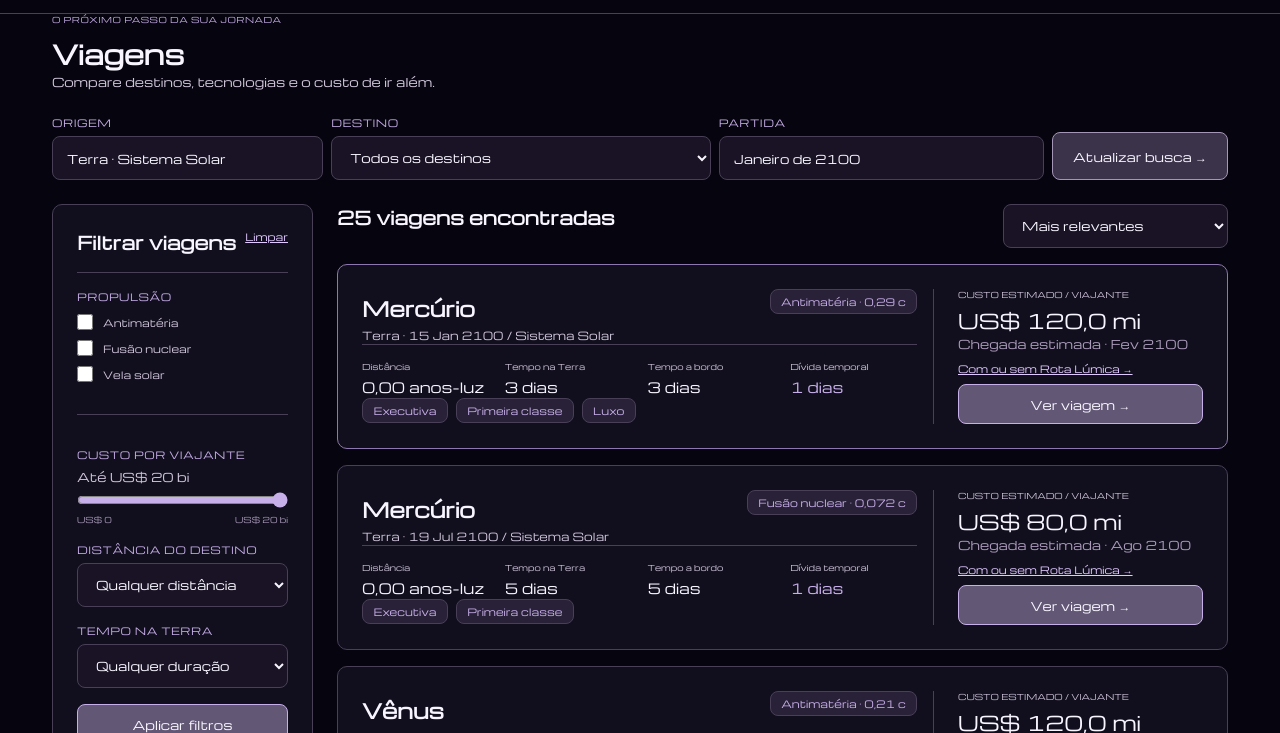
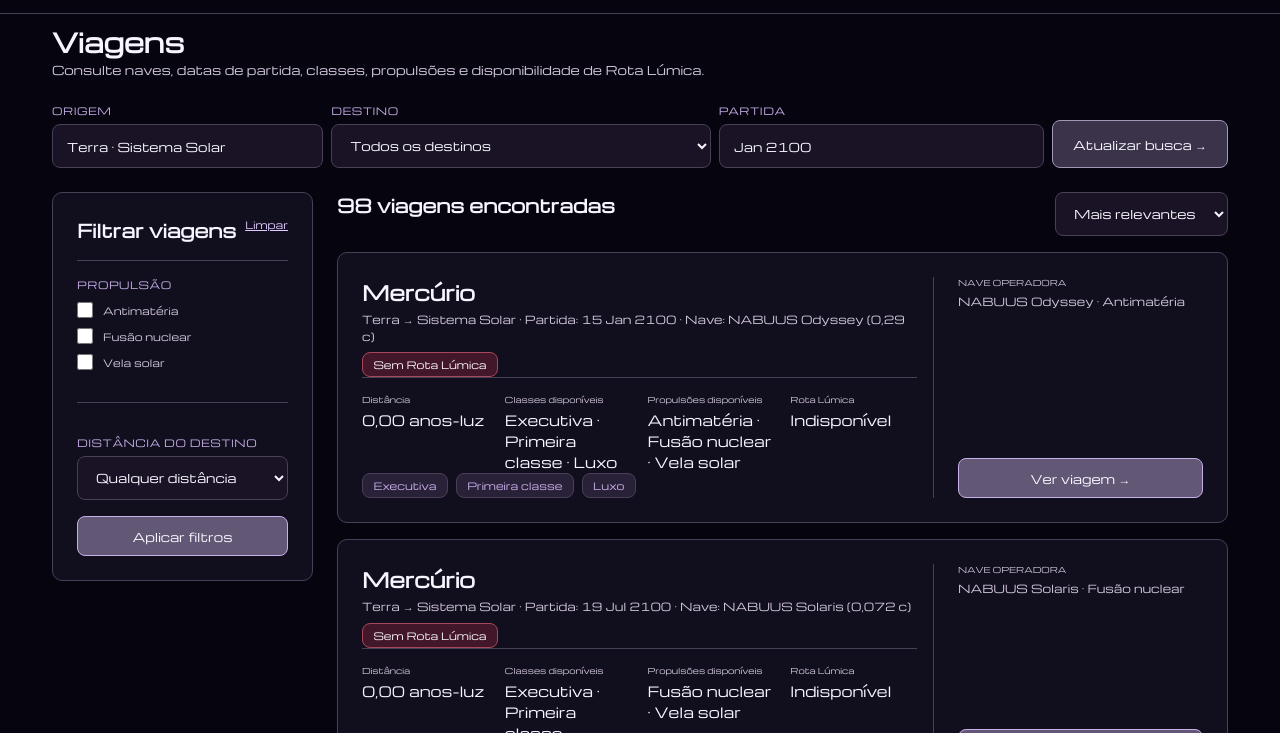
Before and after one commit to Gabriel-Andrioli/Nabuus, a plain HTML site: page frontend/pages/resultados.html in a window 1280 px wide. Shown: the part 67-800 px from the top of the page. Drawn offline with nearby package versions, Linux system fonts and the light colour scheme.

Commit message:
feat(frontend): simplifica cards de resultados e preserva busca ativa

```diff
--- a/frontend/js/views/resultados-view.js
+++ b/frontend/js/views/resultados-view.js
@@ -1,91 +1,123 @@
-import { lerEstado } from '../services/api-client.js';
+import { lerEstado, lerUltimaBusca, salvarUltimaBusca } from '../services/api-client.js';
 import { atualizarSelecaoAtual } from '../services/passagens-service.js';
 import { criarElemento, limparElemento } from '../utils/dom-seguro.js';
 import { filtrarViagens, ordenarViagens } from '../utils/filtros-viagem.js';
-import { formatarAnos, formatarCreditos, formatarDistanciaAnosLuz, formatarVelocidadeC } from '../utils/formatadores.js';
+import { formatarDistanciaAnosLuz, formatarVelocidadeC } from '../utils/formatadores.js';
 import { renderizarBarraNavegacao, renderizarEstado } from './navegacao-comum.js';
 
 function inicializarResultados() {
   renderizarBarraNavegacao('navbar-principal', { prefixo: '../' });
 
   const selectDestino = document.getElementById('busca-destino');
+  const inputPartida = document.getElementById('busca-partida');
   const listaViagensEl = document.getElementById('lista-viagens');
   const contadorEl = document.getElementById('contador-viagens');
   const chipsEl = document.getElementById('chips-filtros');
-  const filtroCusto = document.getElementById('filtro-custo');
-  const textoLimiteCusto = document.getElementById('texto-limite-custo');
   const filtroDistancia = document.getElementById('filtro-distancia');
-  const filtroTempo = document.getElementById('filtro-tempo');
   const selectOrdenacao = document.getElementById('select-ordenacao');
-  const modalComparacao = document.getElementById('modal-comparacao');
 
   const estado = lerEstado();
+
+  for (const sistema of estado.sistemas) {
+    const planetasDoSistema = estado.planetas.filter((p) => p.sistemaId === sistema.id && p.nome !== 'Terra');
+    if (planetasDoSistema.length > 1) {
+      selectDestino.appendChild(
+        criarElemento('option', {
+          text: `${sistema.nome} (Todo o sistema)`,
+          attrs: { value: sistema.nome },
+        })
+      );
+    }
+  }
+
   for (const planeta of estado.planetas) {
     if (planeta.nome === 'Terra') {
       continue;
     }
-    selectDestino.appendChild(criarElemento('option', { text: planeta.nome, attrs: { value: planeta.nome } }));
+    selectDestino.appendChild(
+      criarElemento('option', {
+        text: `${planeta.nome} (${planeta.sistemaNome})`,
+        attrs: { value: planeta.nome },
+      })
+    );
+  }
+
+  function aplicarEstadoNosControles(busca) {
+    selectDestino.value = busca.destino || '';
+    inputPartida.value = busca.partida || 'Jan 2100';
+    filtroDistancia.value = busca.distanciaMaximaAl || 'Infinity';
+    selectOrdenacao.value = busca.ordenacao || 'relevancia';
+    const propSelecionadas = busca.propulsoes || [];
+    for (const chk of document.querySelectorAll('input[name="propulsao"]')) {
+      chk.checked = propSelecionadas.includes(chk.value);
+    }
   }
 
   const params = new URLSearchParams(window.location.search);
-  if (params.get('destino')) {
-    selectDestino.value = params.get('destino');
-  }
-  if (params.get('partida')) {
-    document.getElementById('busca-partida').value = params.get('partida');
+  const veioComParametros = params.has('novaBusca')
+    || params.has('destino')
+    || params.has('partida')
+    || params.has('propulsao')
+    || params.has('distancia')
+    || params.has('ordenacao');
+
+  if (veioComParametros) {
+    const propParam = params.getAll('propulsao').filter(Boolean);
+    const buscaInicial = {
+      destino: params.get('destino') || '',
+      partida: params.get('partida') || 'Jan 2100',
+      propulsoes: propParam,
+      distanciaMaximaAl: params.get('distancia') || 'Infinity',
+      ordenacao: params.get('ordenacao') || 'relevancia',
+    };
+    aplicarEstadoNosControles(buscaInicial);
+    salvarUltimaBusca(buscaInicial);
+  } else {
+    aplicarEstadoNosControles(lerUltimaBusca());
   }
 
-  function abrirModalComparacao(viagem) {
-    const sub = document.getElementById('subtitulo-modal-comparar');
-    const grid = document.getElementById('conteudo-modal-comparar');
-    sub.textContent = `${viagem.destinoNome} · Valores demonstrativos`;
-    limparElemento(grid);
+  function sincronizarBuscaPersistida(propulsoes) {
+    const buscaAtual = {
+      destino: selectDestino.value,
+      partida: inputPartida.value,
+      propulsoes,
+      distanciaMaximaAl: filtroDistancia.value,
+      ordenacao: selectOrdenacao.value,
+    };
+    salvarUltimaBusca(buscaAtual);
 
-    const criarCardOpcao = (titulo, usaLumica, cenario, notaPedagio) => {
-      const card = criarElemento('article', { className: 'comparacao-card' });
-      card.appendChild(criarElemento('h3', { text: titulo }));
-      card.appendChild(criarElemento('p', { className: 'comparacao-card__preco', text: formatarCreditos(cenario.precoFinal) }));
-      card.appendChild(
-        criarElemento('p', {
-          className: 'comparacao-card__detalhes',
-          text: `A bordo: ${formatarAnos(cenario.duracaoBordoAnos)}\nNa Terra: ${formatarAnos(cenario.tempoTerraAnos)}\nDívida temporal: ${formatarAnos(cenario.dividaTemporalAnos)}`,
-        })
-      );
-      card.appendChild(criarElemento('p', { className: 'texto-secundario', text: notaPedagio }));
-
-      const btn = criarElemento('button', {
-        type: 'button',
-        className: 'botao botao--primario botao--bloco',
-        text: 'Selecionar esta rota',
-      });
-      btn.addEventListener('click', () => {
-        atualizarSelecaoAtual({ viagemId: viagem.id, usaRotaLumica: usaLumica });
-        window.location.href = 'detalhes-viagem.html';
-      });
-      card.appendChild(btn);
-      return card;
-    };
-
-    grid.appendChild(criarCardOpcao('Sem Rota Lúmica', false, viagem.semLumica, 'Sem Pedágio Lúmico'));
-    grid.appendChild(
-      criarCardOpcao('Com Rota Lúmica', true, viagem.comLumica, `Pedágio Lúmico: ${formatarCreditos(viagem.comLumica.pedagio || 0)}`)
-    );
-    modalComparacao.classList.remove('oculto');
+    const urlParams = new URLSearchParams();
+    if (buscaAtual.destino) {
+      urlParams.set('destino', buscaAtual.destino);
+    }
+    if (buscaAtual.partida) {
+      urlParams.set('partida', buscaAtual.partida);
+    }
+    for (const p of propulsoes) {
+      urlParams.append('propulsao', p);
+    }
+    if (buscaAtual.distanciaMaximaAl !== 'Infinity') {
+      urlParams.set('distancia', buscaAtual.distanciaMaximaAl);
+    }
+    if (buscaAtual.ordenacao !== 'relevancia') {
+      urlParams.set('ordenacao', buscaAtual.ordenacao);
+    }
+    const query = urlParams.toString();
+    window.history.replaceState(null, '', query ? `resultados.html?${query}` : 'resultados.html');
   }
 
   function renderizar() {
+    const estadoAtual = lerEstado();
     const propulsoes = Array.from(document.querySelectorAll('input[name="propulsao"]:checked')).map((el) => el.value);
-    const custoMaximo = Number(filtroCusto.value) * 1e9;
     const distanciaMaximaAl = Number(filtroDistancia.value);
-    const tempoTerraMaximoAnos = Number(filtroTempo.value);
+
+    sincronizarBuscaPersistida(propulsoes);
 
     const filtradas = ordenarViagens(
-      filtrarViagens(lerEstado().viagens, {
+      filtrarViagens(estadoAtual.viagens, {
         destino: selectDestino.value,
         propulsoes,
-        custoMaximo,
         distanciaMaximaAl,
-        tempoTerraMaximoAnos,
       }),
       selectOrdenacao.value
     );
@@ -93,11 +125,14 @@ function inicializarResultados() {
     contadorEl.textContent = `${filtradas.length} viagens encontradas`;
 
     limparElemento(chipsEl);
-    if (custoMaximo < 20e9) {
-      chipsEl.appendChild(criarElemento('span', { className: 'chip', text: `Até US$ ${filtroCusto.value} bi` }));
+    if (selectDestino.value) {
+      chipsEl.appendChild(criarElemento('span', { className: 'chip', text: `Destino: ${selectDestino.value}` }));
     }
     if (propulsoes.length > 0) {
       chipsEl.appendChild(criarElemento('span', { className: 'chip', text: `${propulsoes.length} tecnologias` }));
+    }
+    if (Number.isFinite(distanciaMaximaAl)) {
+      chipsEl.appendChild(criarElemento('span', { className: 'chip', text: `Até ${distanciaMaximaAl} al` }));
     }
 
     if (filtradas.length === 0) {
@@ -113,61 +148,58 @@ function inicializarResultados() {
 
     limparElemento(listaViagensEl);
     for (const v of filtradas) {
+      const rota = estadoAtual.rotasLumicas.find((r) => r.id === v.rotaLumicaId && r.ativa);
+      const temLumica = Boolean(rota);
+      const propulsoesDisp = v.propulsoesDisponiveis || [v.propulsaoNome];
+
       const card = criarElemento('article', {
-        className: `viagem-card${v.id === 1 ? ' viagem-card--principal' : ''}`,
+        className: 'viagem-card',
       });
 
       const principal = criarElemento('div');
       const topo = criarElemento('div', { className: 'viagem-card__topo' });
       const infoTitulo = criarElemento('div');
-      infoTitulo.appendChild(criarElemento('p', { className: 'card__eyebrow', text: v.correspondencia }));
       infoTitulo.appendChild(criarElemento('h3', { className: 'card__titulo', text: v.destinoNome }));
       infoTitulo.appendChild(
-        criarElemento('p', { className: 'card__subtitulo', text: `${v.origemNome} · ${v.partidaTexto} / ${v.sistemaDestino}` })
+        criarElemento('p', {
+          className: 'card__subtitulo',
+          text: `${v.origemNome} → ${v.sistemaDestino} · Partida: ${v.partidaTexto} · Nave: ${v.onibusNome} (${formatarVelocidadeC(v.velocidadeC)})`,
+        })
       );
 
-      const badgeTech = criarElemento('span', {
-        className: 'badge',
-        text: `${v.propulsaoNome} · ${formatarVelocidadeC(v.velocidadeC)}`,
+      const badgeLumica = criarElemento('span', {
+        className: `badge${temLumica ? '' : ' badge--alerta'}`,
+        text: temLumica ? 'Com Rota Lúmica' : 'Sem Rota Lúmica',
       });
-      topo.append(infoTitulo, badgeTech);
+      topo.append(infoTitulo, badgeLumica);
       principal.appendChild(topo);
 
-      const metricas = criarElemento('div', { className: 'viagem-card__metricas' });
-      const addMetrica = (rotulo, valor, lavanda = false) => {
+      const resumo = criarElemento('div', { className: 'viagem-card__metricas' });
+      const addInfo = (rotulo, valor, lavanda = false) => {
         const box = criarElemento('div');
         box.appendChild(criarElemento('p', { className: 'metrica__rotulo', text: rotulo }));
         box.appendChild(
           criarElemento('p', { className: `metrica__valor${lavanda ? ' metrica__valor--lavanda' : ''}`, text: valor })
         );
-        metricas.appendChild(box);
+        resumo.appendChild(box);
       };
-      addMetrica('Distância', formatarDistanciaAnosLuz(v.distanciaAl));
-      addMetrica('Tempo na Terra', formatarAnos(v.semLumica.tempoTerraAnos));
-      addMetrica('Tempo a bordo', formatarAnos(v.semLumica.duracaoBordoAnos));
-      addMetrica('Dívida temporal', formatarAnos(v.semLumica.dividaTemporalAnos), true);
-      principal.appendChild(metricas);
+      addInfo('Distância', formatarDistanciaAnosLuz(v.distanciaAl));
+      addInfo('Classes disponíveis', v.classes.join(' · '));
+      addInfo('Propulsões disponíveis', propulsoesDisp.join(' · '));
+      addInfo('Rota Lúmica', temLumica ? 'Disponível' : 'Indisponível', temLumica);
+      principal.appendChild(resumo);
 
-      const classesRow = criarElemento('div', { className: 'navbar__acoes' });
+      const badgesRow = criarElemento('div', { className: 'navbar__acoes' });
       for (const cl of v.classes) {
-        classesRow.appendChild(criarElemento('span', { className: 'badge', text: cl }));
+        badgesRow.appendChild(criarElemento('span', { className: 'badge', text: cl }));
       }
-      principal.appendChild(classesRow);
+      principal.appendChild(badgesRow);
 
       const lateral = criarElemento('div', { className: 'viagem-card__lateral' });
-      const blocoPreco = criarElemento('div');
-      blocoPreco.appendChild(criarElemento('p', { className: 'metrica__rotulo', text: 'CUSTO ESTIMADO / VIAJANTE' }));
-      blocoPreco.appendChild(criarElemento('p', { className: 'viagem-card__preco', text: formatarCreditos(v.semLumica.precoFinal) }));
-      blocoPreco.appendChild(criarElemento('p', { className: 'texto-mutado', text: `Chegada estimada · ${v.chegadaTexto}` }));
-      lateral.appendChild(blocoPreco);
-
-      const btnComparar = criarElemento('button', {
-        type: 'button',
-        className: 'viagem-card__link-lumica',
-        text: 'Com ou sem Rota Lúmica →',
-      });
-      btnComparar.addEventListener('click', () => abrirModalComparacao(v));
-      lateral.appendChild(btnComparar);
+      const infoLateral = criarElemento('div');
+      infoLateral.appendChild(criarElemento('p', { className: 'metrica__rotulo', text: 'NAVE OPERADORA' }));
+      infoLateral.appendChild(criarElemento('p', { className: 'card__subtitulo', text: `${v.onibusNome} · ${v.propulsaoNome}` }));
+      lateral.appendChild(infoLateral);
 
       const btnVer = criarElemento('button', {
         type: 'button',
@@ -175,7 +207,13 @@ function inicializarResultados() {
         text: 'Ver viagem →',
       });
       btnVer.addEventListener('click', () => {
-        atualizarSelecaoAtual({ viagemId: v.id });
+        atualizarSelecaoAtual({
+          viagemId: v.id,
+          propulsaoNome: v.propulsaoNome,
+          classe: v.classes[0] || 'Executiva',
+          usaRotaLumica: false,
+          poltrona: null,
+        });
         window.location.href = 'detalhes-viagem.html';
       });
       lateral.appendChild(btnVer);
@@ -189,29 +227,29 @@ function inicializarResultados() {
     for (const chk of document.querySelectorAll('input[name="propulsao"]')) {
       chk.checked = false;
     }
-    filtroCusto.value = '20';
-    textoLimiteCusto.textContent = 'Até US$ 20 bi';
     filtroDistancia.value = 'Infinity';
-    filtroTempo.value = 'Infinity';
+    selectOrdenacao.value = 'relevancia';
     selectDestino.value = '';
+    inputPartida.value = 'Jan 2100';
+    salvarUltimaBusca({
+      destino: '',
+      partida: '',
+      propulsoes: [],
+      distanciaMaximaAl: 'Infinity',
+      ordenacao: 'relevancia',
+    });
     renderizar();
   }
 
-  filtroCusto.addEventListener('input', () => {
-    textoLimiteCusto.textContent = `Até US$ ${filtroCusto.value} bi`;
-  });
   document.getElementById('btn-aplicar-filtros').addEventListener('click', renderizar);
   document.getElementById('btn-limpar-filtros').addEventListener('click', limparFiltros);
   selectOrdenacao.addEventListener('change', renderizar);
+  selectDestino.addEventListener('change', renderizar);
   document.getElementById('form-busca-topo').addEventListener('submit', (e) => {
     e.preventDefault();
     renderizar();
   });
 
-  const fecharModal = () => modalComparacao.classList.add('oculto');
-  document.getElementById('btn-fechar-modal-comparar').addEventListener('click', fecharModal);
-  document.getElementById('btn-voltar-comparar').addEventListener('click', fecharModal);
-
   renderizar();
 }
 
--- a/frontend/pages/resultados.html
+++ b/frontend/pages/resultados.html
@@ -13,7 +13,6 @@
   <link rel="stylesheet" href="../css/components/buttons.css">
   <link rel="stylesheet" href="../css/components/cards.css">
   <link rel="stylesheet" href="../css/components/forms.css">
-  <link rel="stylesheet" href="../css/components/modals.css">
   <link rel="stylesheet" href="../css/pages/layout.css">
 </head>
 <body>
@@ -21,9 +20,8 @@
 
   <main class="container-viajante">
     <section aria-labelledby="titulo-resultados">
-      <p class="card__eyebrow">O PRÓXIMO PASSO DA SUA JORNADA</p>
       <h1 id="titulo-resultados" class="titulo-pagina">Viagens</h1>
-      <p class="texto-secundario">Compare destinos, tecnologias e o custo de ir além.</p>
+      <p class="texto-secundario">Consulte naves, datas de partida, classes, propulsões e disponibilidade de Rota Lúmica.</p>
 
       <form id="form-busca-topo" class="barra-busca-topo">
         <div class="campo">
@@ -64,39 +62,18 @@
             <div class="card__divisor"></div>
 
             <div class="campo">
-              <label class="campo__rotulo" for="filtro-custo">Custo por viajante</label>
-              <span id="texto-limite-custo" class="texto-secundario">Até US$ 20 bi</span>
-              <input id="filtro-custo" class="slider-controle" type="range" min="1" max="20" step="1" value="20">
-              <div class="slider-legenda"><span>US$ 0</span><span>US$ 20 bi</span></div>
-            </div>
-
-            <div class="campo">
               <label class="campo__rotulo" for="filtro-distancia">Distância do destino</label>
               <select id="filtro-distancia" class="campo__select">
                 <option value="Infinity">Qualquer distância</option>
                 <option value="5">Até 5 anos-luz</option>
-                <option value="10">Até 10 anos-luz</option>
+                <option value="15">Até 15 anos-luz</option>
                 <option value="50">Até 50 anos-luz</option>
-              </select>
-            </div>
-
-            <div class="campo">
-              <label class="campo__rotulo" for="filtro-tempo">Tempo na Terra</label>
-              <select id="filtro-tempo" class="campo__select">
-                <option value="Infinity">Qualquer duração</option>
-                <option value="6">Até 6 anos</option>
-                <option value="10">Até 10 anos</option>
-                <option value="20">Até 20 anos</option>
+                <option value="200">Até 200 anos-luz</option>
               </select>
             </div>
 
             <button id="btn-aplicar-filtros" type="button" class="botao botao--primario botao--bloco">Aplicar filtros</button>
           </div>
-        </section>
-
-        <section class="card card--painel">
-          <p class="card__eyebrow">Nem todo custo é financeiro.</p>
-          <p class="card__subtitulo">Compare também o tempo que passa para você e para a Terra.</p>
         </section>
       </aside>
 
@@ -111,9 +88,7 @@
             <label class="sr-only" for="select-ordenacao">Ordenar resultados</label>
             <select id="select-ordenacao" class="campo__select">
               <option value="relevancia">Mais relevantes</option>
-              <option value="menor-custo">Menor custo financeiro</option>
-              <option value="menor-tempo">Menor tempo a bordo</option>
-              <option value="menor-divida">Menor dívida temporal</option>
+              <option value="menor-distancia">Menor distância</option>
             </select>
           </div>
         </div>
@@ -123,25 +98,9 @@
     </div>
   </main>
 
-  <div id="modal-comparacao" class="modal-backdrop oculto" role="dialog" aria-modal="true" aria-labelledby="titulo-modal-comparar">
-    <div class="modal">
-      <div class="modal__cabecalho">
-        <div>
-          <h2 id="titulo-modal-comparar" class="modal__titulo">Compare sua rota</h2>
-          <p id="subtitulo-modal-comparar" class="modal__subtitulo"></p>
-        </div>
-        <button id="btn-fechar-modal-comparar" type="button" class="botao">Fechar</button>
-      </div>
-      <div id="conteudo-modal-comparar" class="comparacao-grid"></div>
-      <div class="modal__acoes">
-        <button id="btn-voltar-comparar" type="button" class="botao botao--primario botao--bloco">Voltar sem alterar</button>
-      </div>
-    </div>
-  </div>
-
   <footer class="rodape">
     <div class="rodape__inner container-viajante">
-      <span>NABUUS · Simulações exploratórias · Valores e tecnologias ilustrativos</span>
+      <span>NABUUS · Simulações exploratórias</span>
       <span>Quais são os limites da humanidade?</span>
     </div>
   </footer>
```
